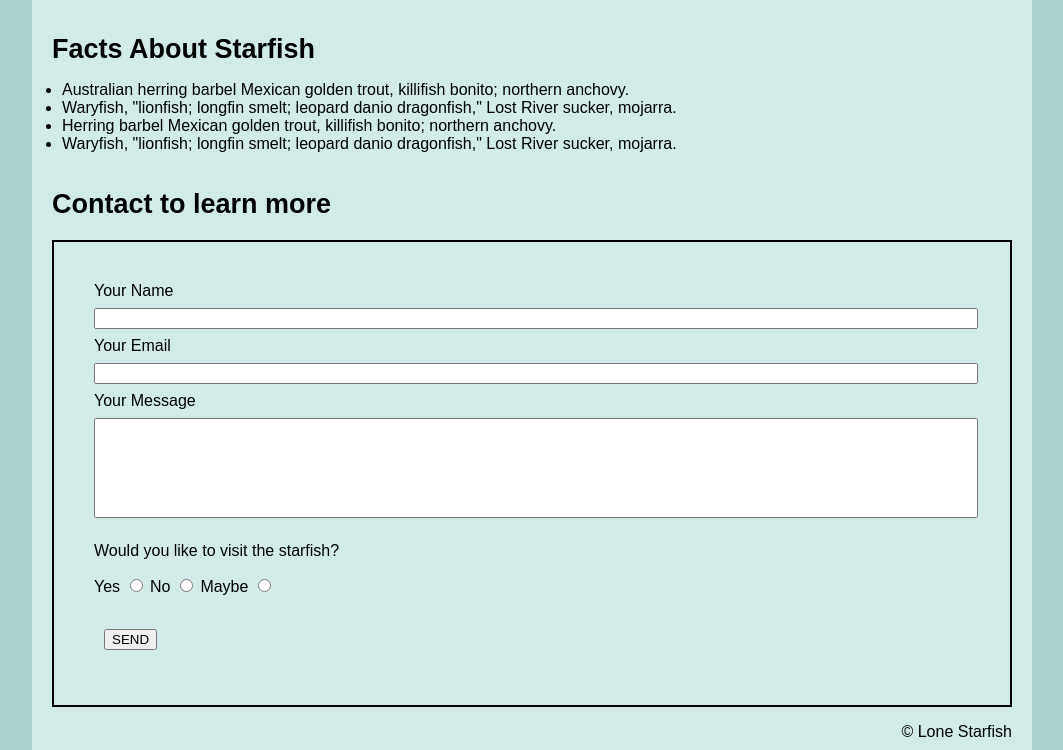
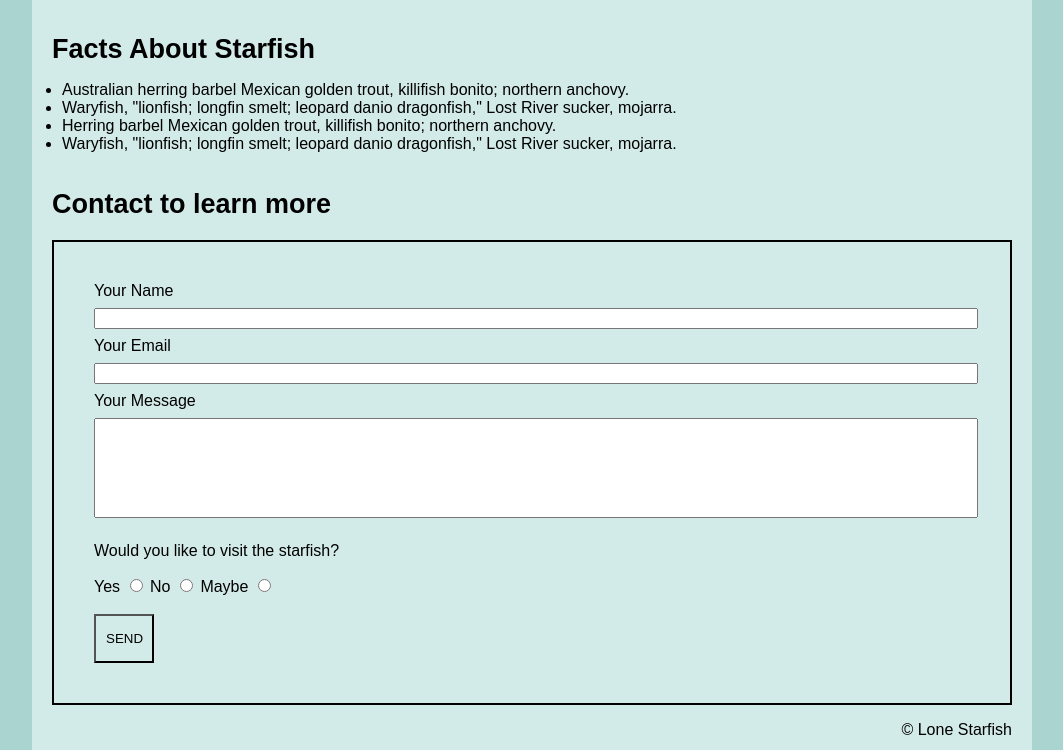
Before and after one commit to tesf0053/tesf0053.github.io, a plain HTML site: page midterm/index.html in a window 1280 px wide. Shown: the part 797-1547 px from the top of the page, without its empty margins (108-1171 px from the left). Drawn offline with Linux system fonts and the light colour scheme.

Commit message:
edit button

```diff
--- a/midterm/css/main.css
+++ b/midterm/css/main.css
@@ -126,10 +126,7 @@ h4 {
     width: 60px;
     padding: 15px 10px;
     background-color: transparent;
-    cursor: pointer;
-}
-.btn :hover {
-    background-color: aquamarine;
+    cursor:pointer;
 }
 
 footer {
--- a/midterm/index.html
+++ b/midterm/index.html
@@ -70,9 +70,8 @@
 
          </form>
          <br>
-             <div class="btn">
-            <button type="submit">SEND</button>
-             </div>
+           <button class="btn" type="submit">SEND</button>
+
         </div>
 
   </div>
```
